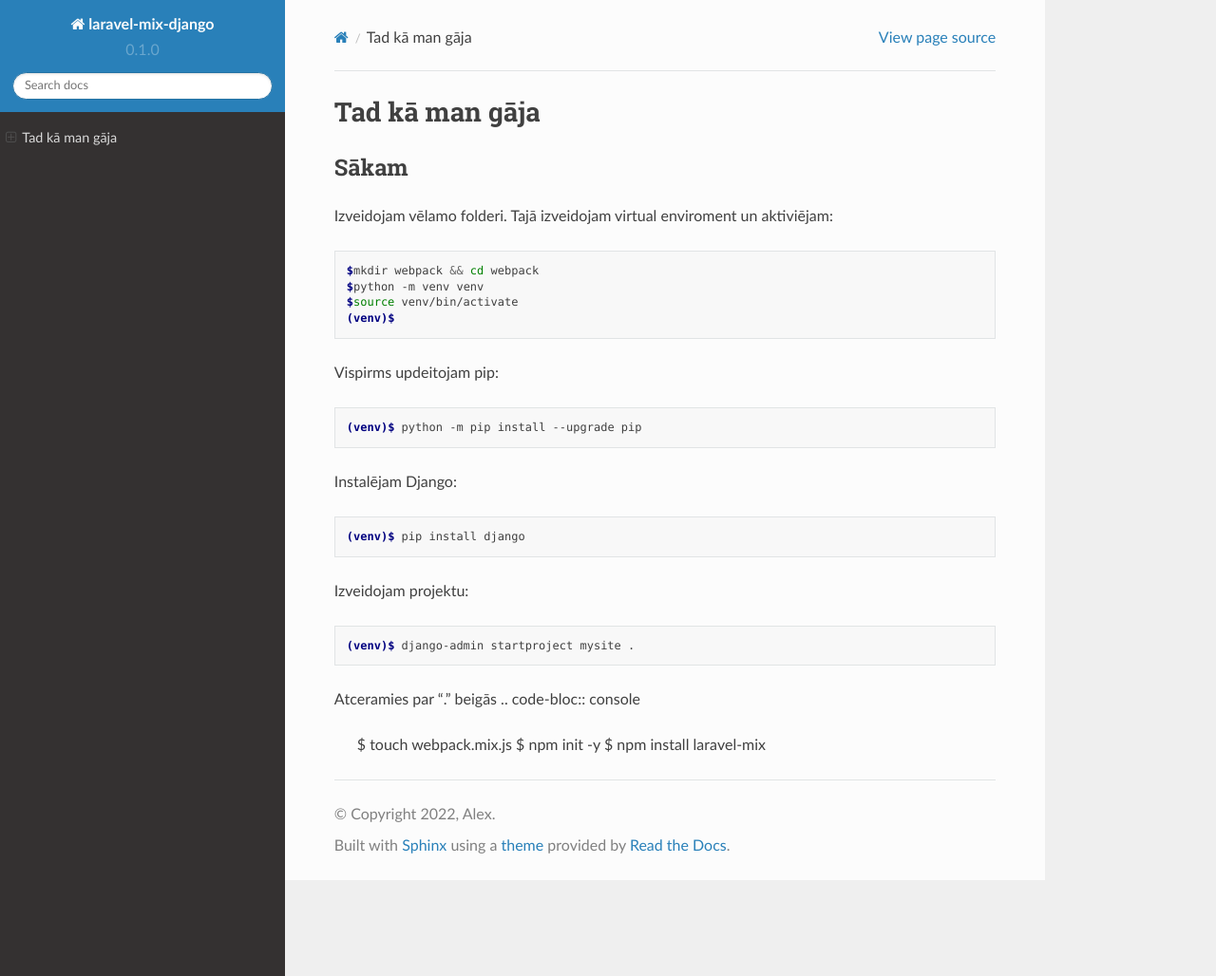
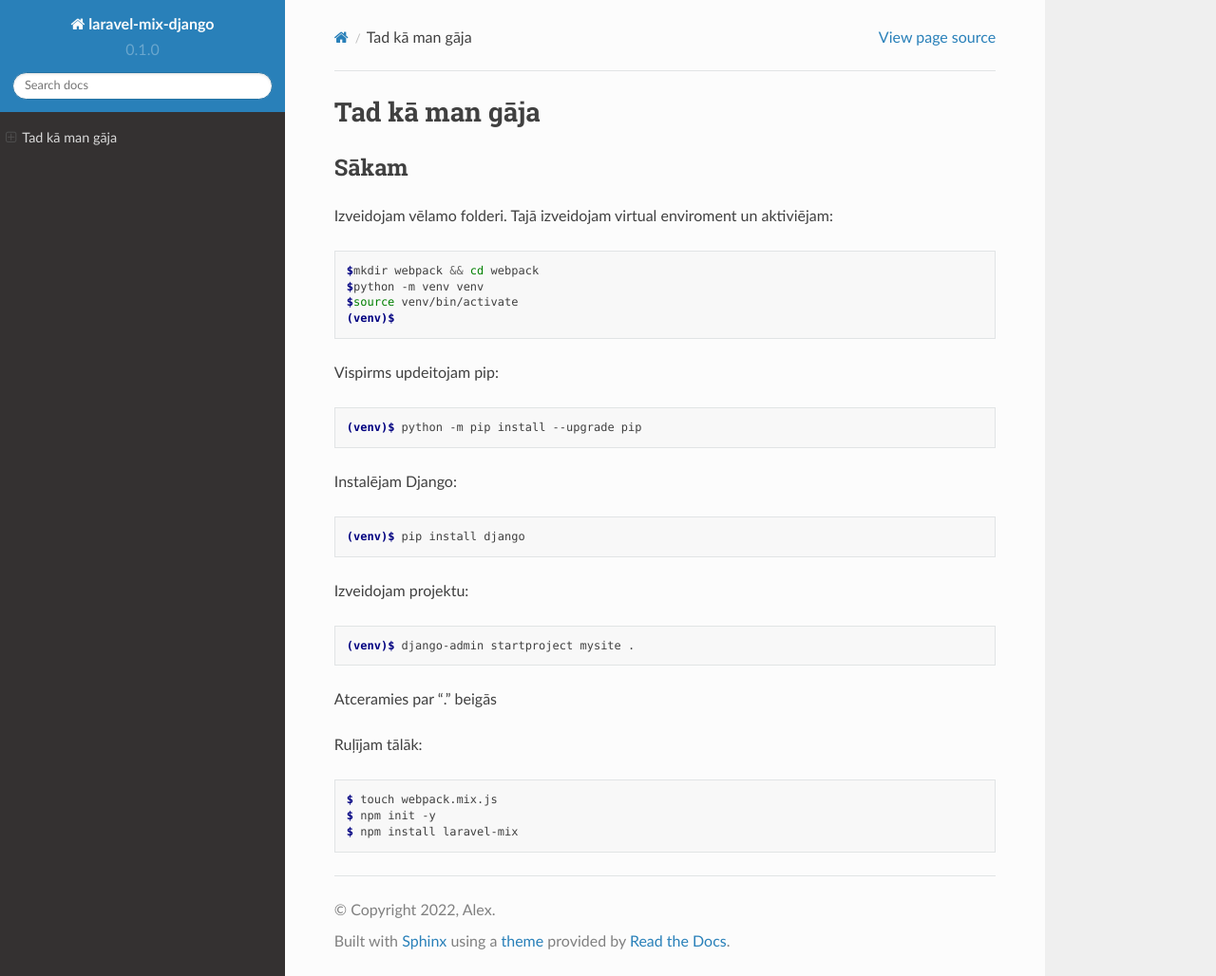
Before and after one commit to aleksanm/laravel-mix-django, a Sphinx documentation site: the page built from docs/source/instalation.rst, in a window 1280 px wide and 1028 px high. Shown: the whole window at 95% size. Built offline with Sphinx 7.4.7 and the Read the Docs theme 2.0.0, drawn with Linux system fonts in a browser that asks for light colours; pages that are not in the unit, such as notebooks, are missing from menus.

Commit message:
Update instalation.rst

```diff
--- a/docs/source/instalation.rst
+++ b/docs/source/instalation.rst
@@ -34,7 +34,10 @@
    (venv)$ django-admin startproject mysite .
 
 Atceramies par "." beigās
-.. code-bloc:: console
+
+Ruļījam tālāk:
+
+.. code-block:: console
 
    $ touch webpack.mix.js
    $ npm init -y
```
